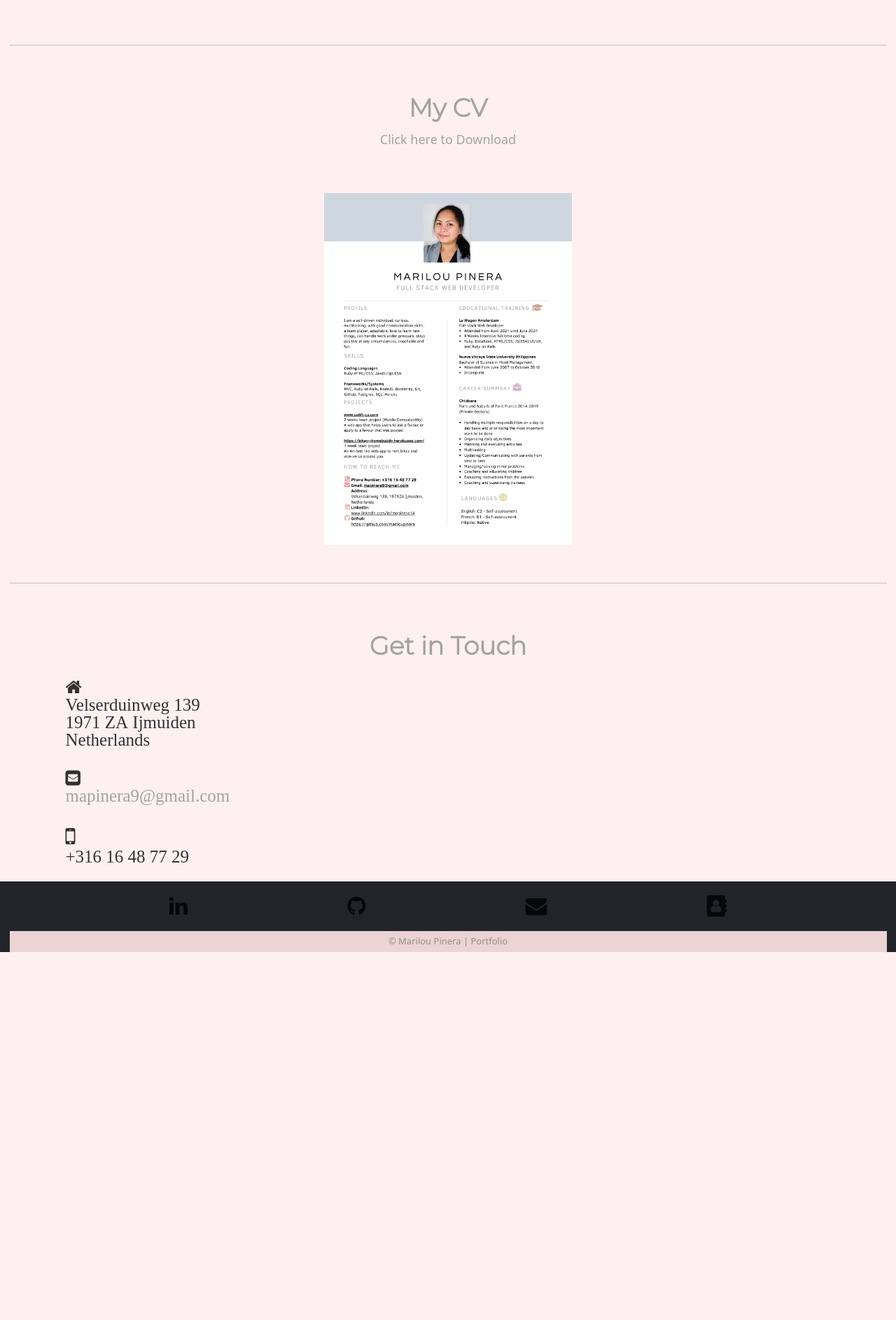
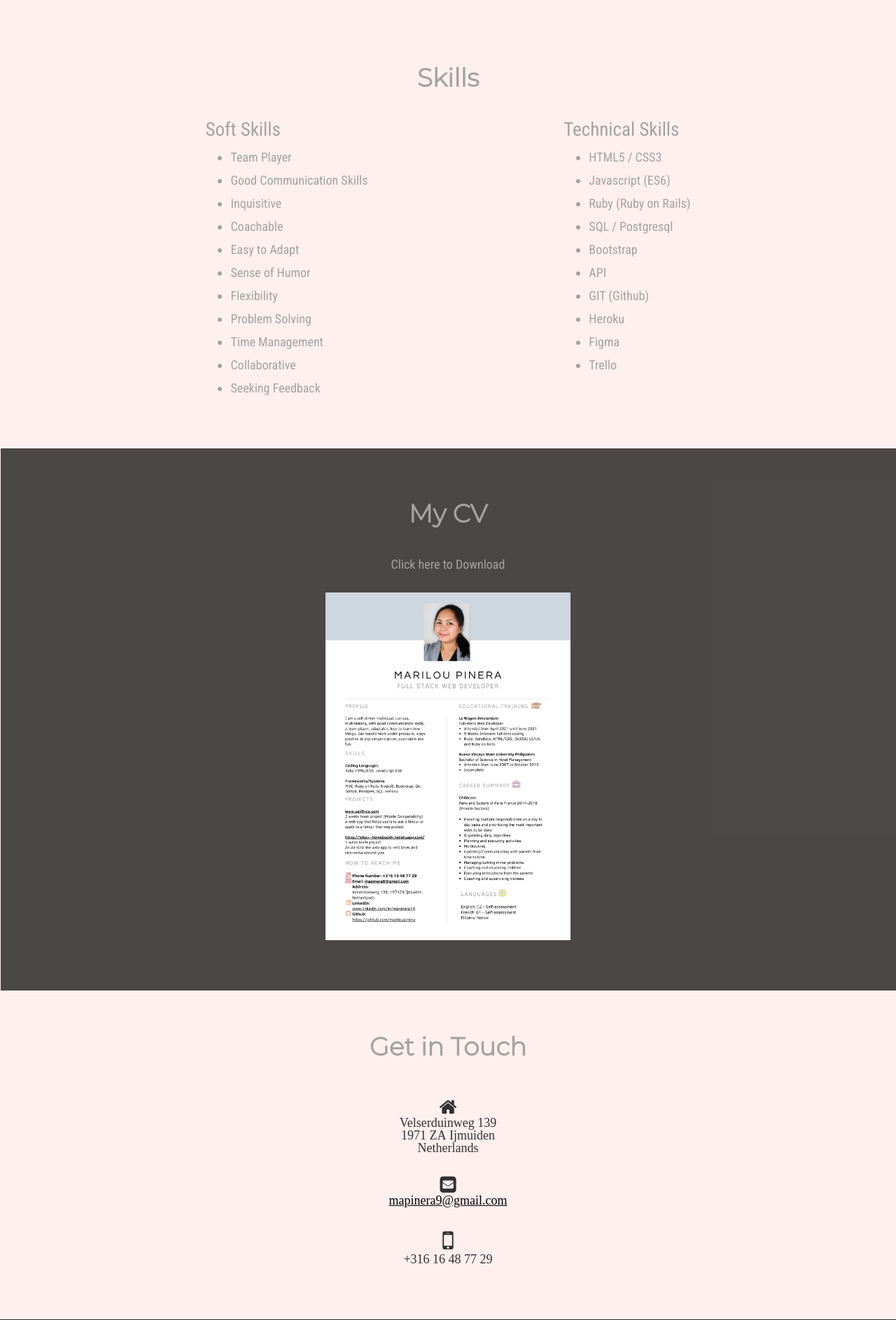
Before and after one commit to mariloupinera/my_portfolio_from_scratch, a PHP site: page / in a window 1280 px wide. Shown: the part 2364-4251 px from the top of the page at 70% size. Before the commit the page ends 3725 px from the top, so only its background shows below. Run offline with PHP 8.4, Linux system fonts and the light colour scheme; some web fonts are replaced.

Commit message:
Add files via upload

```diff
--- a/assets/style.css
+++ b/assets/style.css
@@ -104,11 +79,12 @@ footer .container-fluid {
   margin: 0;
   font-weight: bolder;
   color: #a3a3a0;
-  padding: 50px 0 10px 0;
+  padding: 4rem 0rem 2rem;
 }
 
 .descriptions {
   padding: 2rem;
+  font-family: 'Montserrat', 'Roboto';
 }
 
 .mb-3 {
@@ -132,8 +108,7 @@ img .uplift .bikey {
   grid-column-end: 3;
   display: flex;
   justify-content: space-evenly;
-  min-height: calc(125% - 73px - 72px);
-  padding: 2rem;
+  padding-bottom: 4rem;
   color: #a3a3a0;
 
 }
@@ -144,21 +119,27 @@ img .uplift .bikey {
 
 }
 
-img {
+.project-img {
   width: 385px;
   height: auto;
-  padding: 2rem 2rem;
+  padding: 2rem;
+}
+
+#my-cv {
+  margin: -13px;
 }
 
 .cv {
   text-align: center;
   grid-column-start: 1;
   grid-column-end: 3;
+  background-color: rgba(0, 0, 0, 0.7);
+  padding-bottom: 4rem;
 }
 
-.cv img {
-  width: 34%;
-  padding: 1 rem;
+img {
+  width: 350px;
+  margin-bottom: 4 rem;
 }
 
 .icons {
@@ -171,13 +152,16 @@ img {
 
 }
 
-.contacts ul {
-  font-size: 25px !important;
+#contacts ul a {
+  font-size: 100%;
+  color: #000;
+  text-align: center;
   padding-left: 0 !important;
 }
 
-.contact-info {
-  margin-left: 80px;
+#contact-info {
+  text-align: center;
+  margin-bottom: 4rem;
 }
 
 .footer .fa-home:before {
@@ -188,6 +172,7 @@ img {
   display: inline-grid !important;
   color:  rgba(0,0,0,0.8) !important;
   text-decoration: none !important;
+  text-align: center !important;
 }
 
 footer .fa:hover {
@@ -195,12 +180,12 @@ footer .fa:hover {
 }
 
 .fa-home:before, .fa-envelope-square:before {
-  font-size: 100%;
+  font-size: 150%;
 }
 
 
 .fa-mobile-phone:before, .fa-mobile:before {
-  font-size: 130%;
+  font-size: 200%;
 }
 
 .footer {
--- a/home.html
+++ b/home.html
@@ -19,7 +19,6 @@
   <body>
 
     <div class="container-{breakpoint}">
-      <h1 class="main-titre">My Portfolio</h1>
         <div class="container-fluid my-profile">
           <div class="row">
             <div class="col-sm">
@@ -27,7 +26,7 @@
                 <img src="images/circle-cropped.png">
               </div>
               <div class="profile">
-                <h1><em>I'm Marilou</em></h1>
+                <h1 class="name">I'm Marilou</h1>
                 <h3>Full Stack Web Developer</h3>
               </div>
             </div>
@@ -44,7 +43,7 @@
               </p>
             </div>
           </div>
-
+        </div>
         <!-- Projects -->
         <div class="container-fluid projects">
           <hr>
@@ -52,7 +51,7 @@
           <div class="card mb-3" style="max-width: 100%;">
             <div class="row g-0">
               <div class="col-md-4">
-                <a class="img-fluid rounded-start" href="http://www.uplift-co.com" target="_blank"><img src="images/uplift.jpg" style="padding: 5rem 2rem;"></a>
+                <a class="img-fluid rounded-start" href="http://www.uplift-co.com" target="_blank"><img src="images/uplift.jpg" class="project-img"></a>
               </div>
               <div class="uplift col-md-8">
                 <div class="card-body">
@@ -62,10 +61,11 @@
               </div>
             </div>
           </div>
+
           <div class="card mb-3" style="max-width: 100% max-height: 10rem;">
             <div class="row g-0">
               <div class="uplift col-sm-12 col-md-4">
-                <a class="img-fluid rounded-start" href="https://bikey--homebuddy.herokuapp.com" target="_blank"><img src="images/bike.jpg"></a>
+                <a class="img-fluid rounded-start" href="https://bikey--homebuddy.herokuapp.com" target="_blank"><img src="images/bike.jpg" class="project-img"></a>
               </div>
               <div class="bikey col-sm-12 col-md-8">
                 <div class="card-body">
@@ -75,6 +75,19 @@
               </div>
             </div>
           </div>
+          <div class="card mb-3" style="max-width: 100% max-height: 10rem;">
+            <div class="row g-0">
+              <div class="uplift col-sm-12 col-md-4">
+                <a class="img-fluid rounded-start" href="https://mariloupinera.github.io/restaurant-app2" target="_blank"><img src="images/legout.png" class="project-img"></a>
+              </div>
+          <div class="bikey col-sm-12 col-md-8">
+            <div class="card-body">
+              <h5 class="card-title">Le gout (Restaurant Website -- Ongoing Project) </h5>
+              <p class="card-text">Lorem ipsum dolor sit amet consectetur adipisicing elit. Soluta consectetur sequi voluptate placeat, et ipsa suscipit molestiae rerum culpa provident id quis fugit sunt assumenda quibusdam officiis dicta hic. Repellendus. </p>
+            </div>
+          </div>
+        </div>
+      </div>
 
         <!-- Skills -->
         <h2 class="title" style="text-align: center;">Skills</h2>
@@ -111,24 +124,22 @@
             </ul>
           </div>
         </div>
-        <hr>
 
         <!-- CV -->
-        <div class="main">
+        <div id="my-cv">
           <div class="cv">
           <h2 class="title">My CV</h2>
             <a href="https://www.canva.com/design/DAEiGdrx52E/wMUnWiseRi9JFZMQoe6Wpg/view?utm_content=DAEiGdrx52E&utm_campaign=designshare&utm_medium=link&utm_source=homepage_design_menu" target="_blank">Click here to Download</a><br><br>
             <img src="images/mycv.jpg">
           </div>
         </div>
-        <hr>
 
         <!-- CONTACTS -->
         <div class="main">
-          <div class="contacts">
+          <div id="contacts">
             <h2 class="title" style="text-align:center;">Get in Touch</h2>
-            <div class="contact-info">
-              <ul>
+            <div id="contact-info">
+              <ul style="padding-left: 0;">
                 <li class="fa fa-home">Velserduinweg 139<br>1971 ZA Ijmuiden<br>Netherlands</li>
                 <br>
                 <li class="fa fa-envelope-square"><a href="mailto:mapinera9@gmail.com" target="_blank">mapinera9@gmail.com</a></li>
@@ -142,6 +153,7 @@
       </div>
 
       <!-- footer -->
+
     <footer>
       <div class="container-fluid bg-dark">
         <div class="icons">
```
Also changed, not shown: other parts of assets/style.css (+12 -37 lines), 1 other file.
